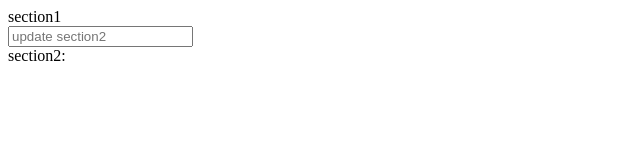
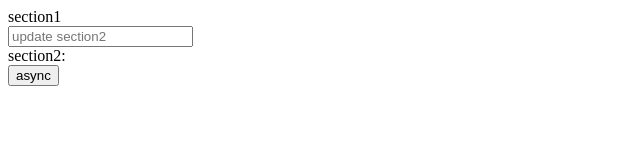
Before and after one commit to EvaLLLLL/mini-redux, a React (Vite) app: page / in a window 1280 px wide. Shown: the top 160 px of the page, without its empty margins (0-640 px from the left). Built offline with nearby package versions, Linux system fonts and the light colour scheme.

Commit message:
dispatch 支持函数

```diff
--- a/src/App.jsx
+++ b/src/App.jsx
@@ -19,6 +19,16 @@ export default function App() {
   )
 }
 
+const asyncFunc = () =>
+  new Promise(resolve => {
+    resolve(1)
+  })
+
+const getSyncData = async dispatch => {
+  const newData = await asyncFunc()
+  dispatch({ type: 'updateSection2', payload: { val: newData } })
+}
+
 const Section1 = connect(null, dispatch => ({
   updateSection2: payload => dispatch({ type: 'updateSection2', payload }),
 }))(({ updateSection2 }) => {
@@ -35,10 +45,17 @@ const Section1 = connect(null, dispatch => ({
   )
 })
 
-const Section2 = connect(state => state)(({ val }) => {
+const Section2 = connect(state => state)(({ val, dispatch }) => {
   return (
     <section>
       <div>section2: {val}</div>
+      <button
+        onClick={() => {
+          dispatch(getSyncData)
+        }}
+      >
+        async
+      </button>
     </section>
   )
 })
--- a/src/redux.jsx
+++ b/src/redux.jsx
@@ -21,6 +21,15 @@ export const store = {
       listeners.splice(index, 1)
     }
   },
+}
+
+let prevDispatch = store.dispatch
+store.dispatch = action => {
+  if (action instanceof Function) {
+    action(store.dispatch)
+  } else {
+    prevDispatch(action)
+  }
 }
 
 export const createStore = (_reducer, initState) => {
```
